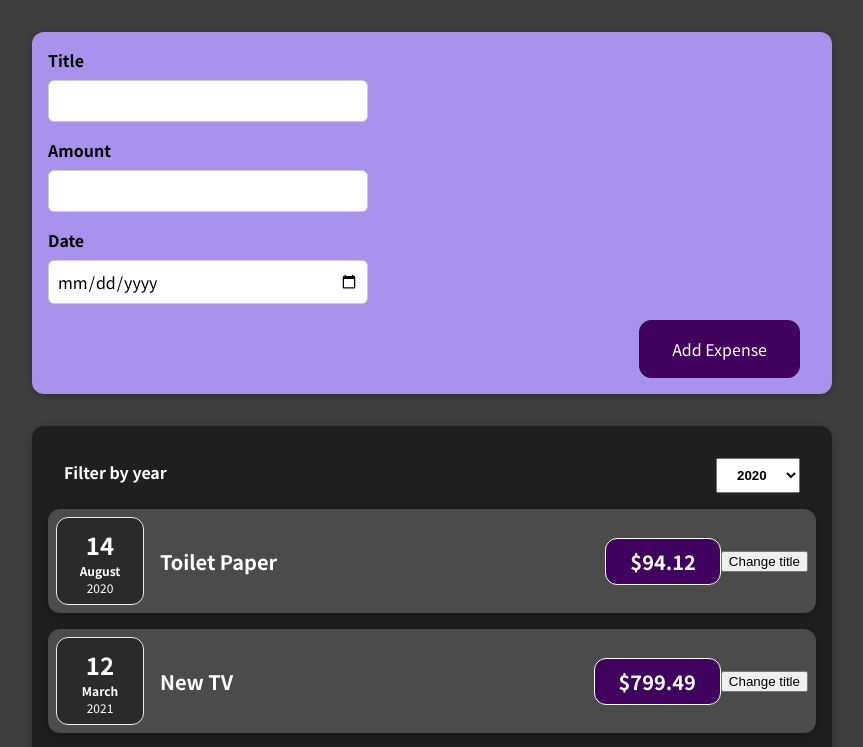
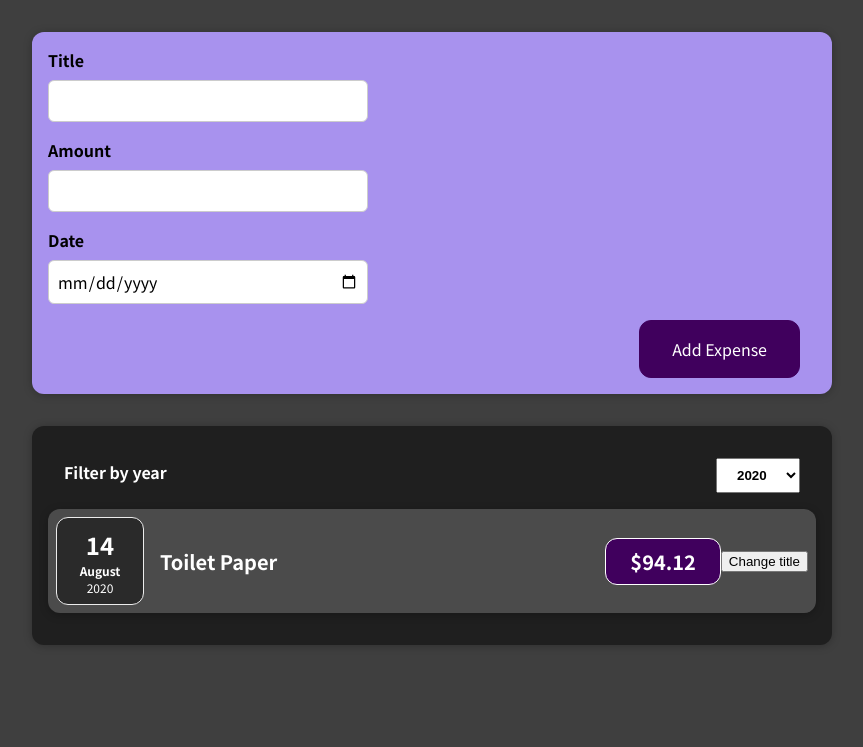
Before and after one commit to ad-bak/react-project-expenses, a React (Create React App) app: page / in a window 1280 px wide. Shown: the top 747 px of the page, without its empty margins (208-1071 px from the left). Built offline with nearby package versions, Linux system fonts and the light colour scheme.

Commit message:
added filtering function

```diff
--- a/src/App.js
+++ b/src/App.js
@@ -1,8 +1,9 @@
+import React, { useState } from "react";
+
 import Expenses from "./components/Expenses/Expenses";
 import NewExpense from "./components/NewExpense/NewExpense";
 
-function App() {
-  const expenses = [
+const INITIAL_DATA = [
   {
     id: "e1",
     title: "Toilet Paper",
@@ -24,15 +25,17 @@
   },
 ];
 
+function App() {
+  const [expenses, setExpenses] = useState(INITIAL_DATA);
+
   const addExpenseHandler = (expense) => {
-    console.log("in app.js");
-    console.log(expense);
+    setExpenses((prev) => [expense, ...prev]);
   };
 
   return (
     <div>
       <NewExpense onAddExpense={addExpenseHandler} />
-      <Expenses expenses={expenses} />
+      <Expenses items={expenses} />
     </div>
   );
 }
--- a/src/components/Expenses/ExpenseFilter.js
+++ b/src/components/Expenses/ExpenseFilter.js
@@ -12,6 +12,7 @@
       <div className="expenses-filter__control">
         <label>Filter by year</label>
         <select value={props.selected} onChange={filterHandler}>
+          <option value="All">All</option>
           <option value="2022">2022</option>
           <option value="2021">2021</option>
           <option value="2020">2020</option>
--- a/src/components/Expenses/ExpenseItem.js
+++ b/src/components/Expenses/ExpenseItem.js
@@ -10,6 +10,7 @@
     setTitle("Updated");
   };
   return (
+    <li>
       <Card className="expense-item">
         <ExpenseData date={props.date} />
         <div className="expense-item__description">
@@ -18,6 +19,7 @@
         </div>
         <button onClick={clicked}>Change title</button>
       </Card>
+    </li>
   );
 };
 
--- a/src/components/Expenses/Expenses.js
+++ b/src/components/Expenses/Expenses.js
@@ -1,9 +1,9 @@
 import React, { useState } from "react";
 
 import "./Expenses.css";
-import ExpenseItem from "./ExpenseItem";
 import Card from "../UI/Card";
 import ExpenseFilter from "./ExpenseFilter";
+import ExpensesList from "./ExpensesList";
 
 const Expenses = (props) => {
   const [filteredYear, setFilteredYear] = useState("2020");
@@ -12,6 +12,14 @@
     setFilteredYear(selectedYear);
   };
 
+  const filteredExpenses = props.items.filter((expense) => {
+    if (filteredYear != "All") {
+      return expense.date.getFullYear().toString() === filteredYear;
+    } else {
+      return true;
+    }
+  });
+
   return (
     <div>
       <Card className="expenses">
@@ -19,14 +27,7 @@
           selected={filteredYear}
           onChangeFilter={filterChangeHandler}
         />
-        {props.expenses.map((el) => (
-          <ExpenseItem
-            key={el.id}
-            title={el.title}
-            amount={el.amount}
-            date={el.date}
-          />
-        ))}
+        {<ExpensesList items={filteredExpenses} />}
       </Card>
     </div>
   );
--- /dev/null
+++ b/src/components/Expenses/ExpensesList.css
@@ -0,0 +1,9 @@
+.expenses-list {
+  list-style: none;
+  padding: 0;
+}
+
+.expenses-list__fallback {
+  color: white;
+  text-align: center;
+}
--- /dev/null
+++ b/src/components/Expenses/ExpensesList.js
@@ -0,0 +1,25 @@
+import React from "react";
+
+import ExpenseItem from "./ExpenseItem";
+import "./ExpensesList.css";
+
+const ExpensesList = (props) => {
+  if (props.items.length === 0) {
+    return <h2 className="expenses-list__fallback">Found no expenses.</h2>;
+  }
+
+  return (
+    <ul className="expenses-list">
+      {props.items.map((el) => (
+        <ExpenseItem
+          key={el.id}
+          title={el.title}
+          amount={el.amount}
+          date={el.date}
+        />
+      ))}
+    </ul>
+  );
+};
+
+export default ExpensesList;
```
Also changed, not shown: 1 other file (tests, documents, lock files or other folders). Lines whose indentation alone changed are shown as unchanged.
